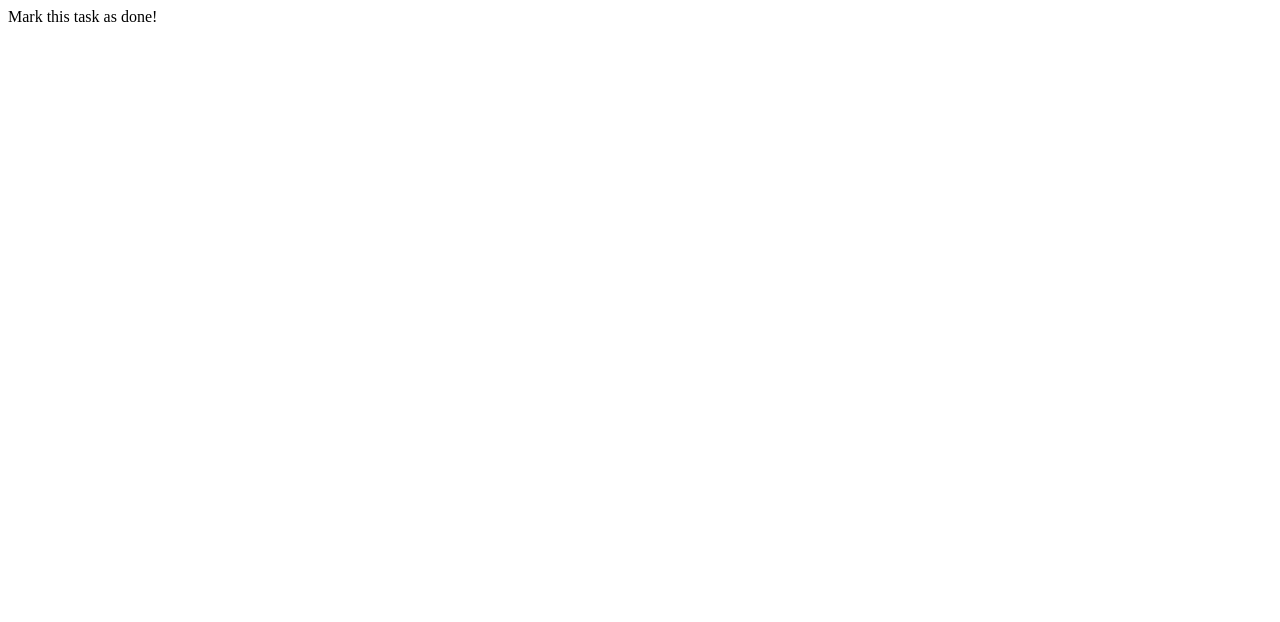
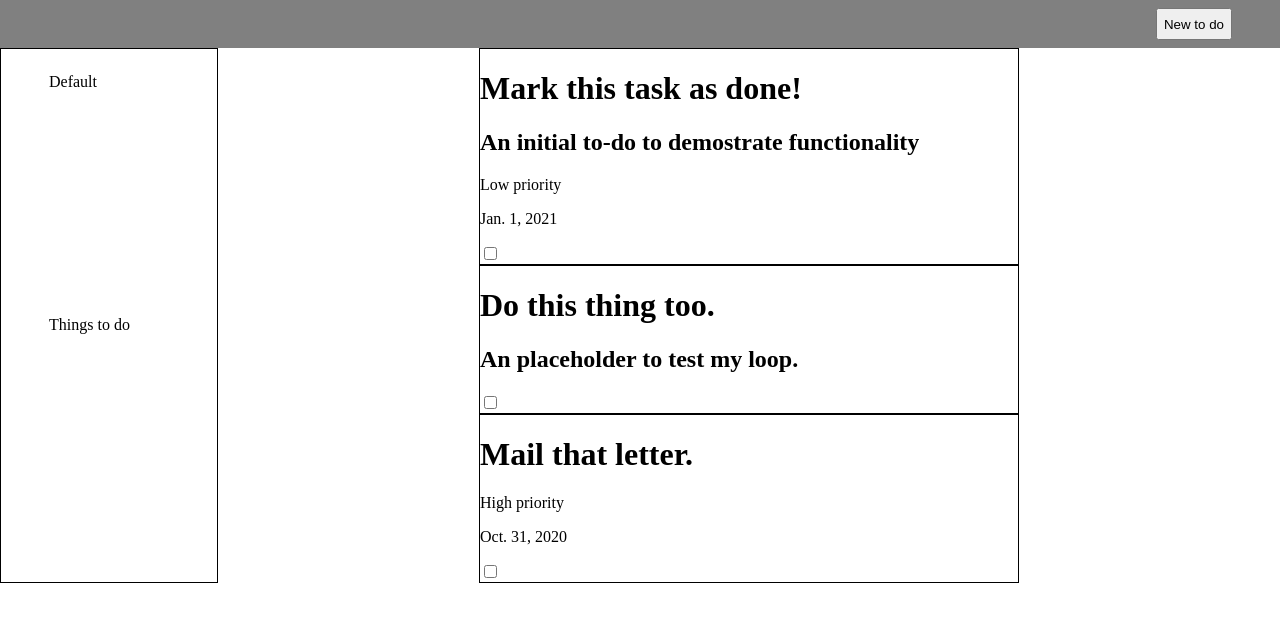
Before and after one commit to awkircher/todo, a website built with webpack: page dist/index.html in a window 1280 px wide. Built offline with nearby package versions, Linux system fonts and the light colour scheme.

Commit message:
Basic HTML layout and loops for displaying todos from database

```diff
--- a/src/classDef.js
+++ b/src/classDef.js
@@ -32,12 +32,9 @@ class toDo {
     }
 }
 
-const allToDos = [];
-
 function create(form) {
     let toDoItem = new toDo(form[0], form[1], form[2], form[3], form[4], form[5]);
-    allToDos.push(toDoItem);
-    return allToDos;
+    return toDoItem;
 }
 
 export { create };
--- /dev/null
+++ b/src/database.js
@@ -0,0 +1,14 @@
+const Data = (function() {
+    const allToDos = [];
+    const add = function(item) {
+        allToDos.push(item);
+        console.log(item);
+        return allToDos;
+    };
+    const get = function() {
+        return allToDos;
+    }
+    return {add, get}; //Data.add, Data.get
+})();
+
+export { Data };
--- a/src/index.js
+++ b/src/index.js
@@ -1,14 +1,14 @@
 import { create } from './classDef.js';
-import { show } from './itemTemplate.js';
+import { updateList, updateNav } from './itemTemplate.js';
+import { Data } from './database.js';
+import { getTestData } from './testData.js'
 
-const task = [
-    'Mark this task as done!',
-    null,
-    null,
-    null,
-    false,
-];
+const testData = getTestData();
 
-let allToDos = create(task);
-console.log(allToDos);
-show(allToDos);
+testData.forEach(element => {
+    const task = create(element);
+    Data.add(task);
+});
+
+updateList(Data.get()); //view onscreen
+updateNav(Data.get());
--- a/src/itemTemplate.js
+++ b/src/itemTemplate.js
@@ -1,6 +1,47 @@
-function show(content) {
-    const item = document.querySelector('#index0');
-    item.textContent = content[0].title;
-};
+const listContainer = document.querySelector("#listContainer");
+const sideNav = document.querySelector("#sideNav");
 
-export { show };
+function updateList(data) {
+    data.forEach((todo, index) => {
+        let parent = document.createElement('div');
+        parent.setAttribute("data-index", `index${index}`);
+        listContainer.appendChild(parent);
+
+        let domTitle = document.createElement('h1');
+        let domDescription = document.createElement('h2');
+        let domPriority = document.createElement('p');
+        let domDue = document.createElement('p');
+        let domDone = document.createElement('input');
+
+        parent.appendChild(domTitle);
+        parent.appendChild(domDescription);
+        parent.appendChild(domPriority);
+        parent.appendChild(domDue);
+        parent.appendChild(domDone);
+
+        domTitle.textContent = todo.title;
+        domDescription.textContent = todo.description;
+        domPriority.textContent = todo.priority;
+        domDue.textContent = todo.due;
+        domDone.setAttribute("type", "checkbox");
+    });
+}
+
+function updateNav(data) {
+    let allListProps = {};
+    data.forEach(todo => {
+        let listName = todo.list;
+        if (!allListProps.hasOwnProperty(`${listName}`)) {
+            allListProps[`${listName}`] = true;
+        }
+        return allListProps;
+    });
+    for (const property in allListProps) {
+        const item = document.createElement('div');
+        sideNav.appendChild(item);
+        item.setAttribute("id", `${property}`);
+        item.textContent = `${property}`;
+    }
+}
+
+export { updateList, updateNav };
--- /dev/null
+++ b/src/testData.js
@@ -0,0 +1,32 @@
+const test = [
+    [
+        'Mark this task as done!',
+        'An initial to-do to demostrate functionality',
+        'Default',
+        'Low priority',
+        'Jan. 1, 2021',
+        false,
+    ],
+    [
+        'Do this thing too.',
+        'An placeholder to test my loop.',
+        'Things to do',
+        null,
+        null,
+        false,
+    ],
+    [
+        'Mail that letter.',
+        null,
+        'Things to do',
+        'High priority',
+        'Oct. 31, 2020',
+        false,
+    ],
+];
+
+function getTestData() {
+    return test;
+}
+
+export { getTestData }
```
Also changed, not shown: dist/index.html, dist/main.js, dist/styles.css (added).
